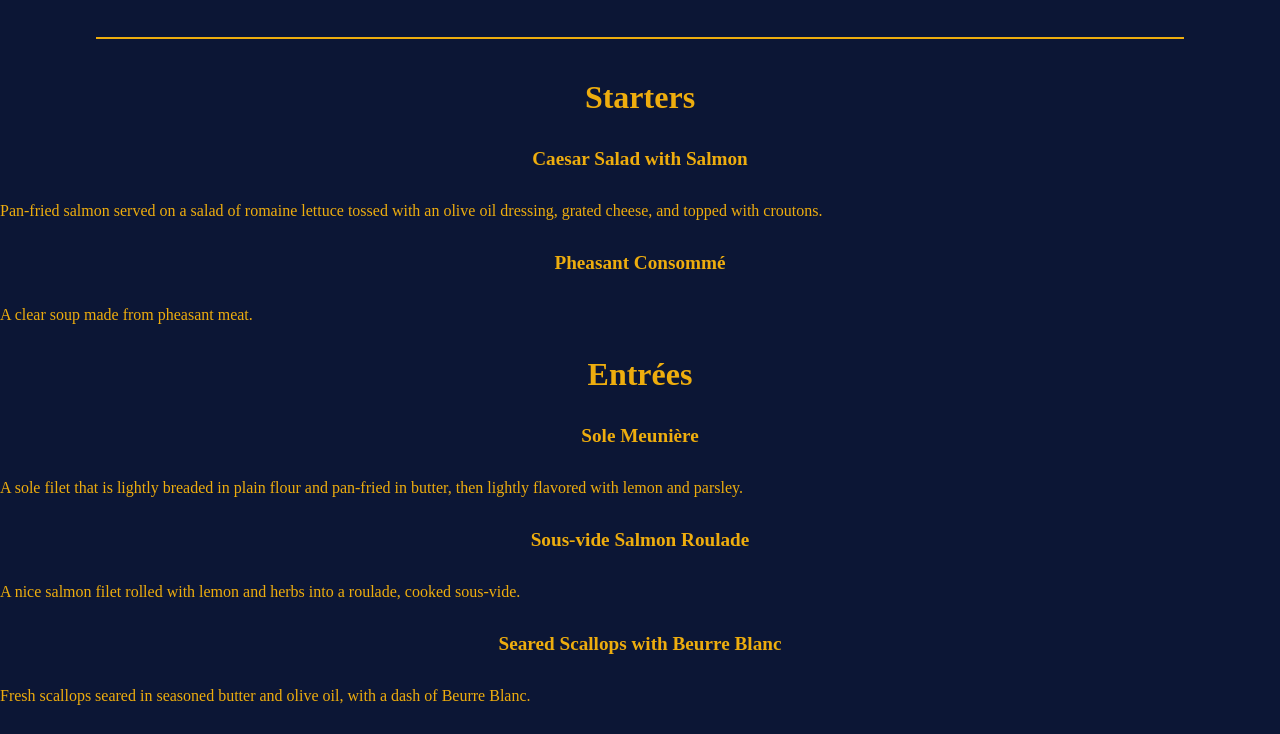
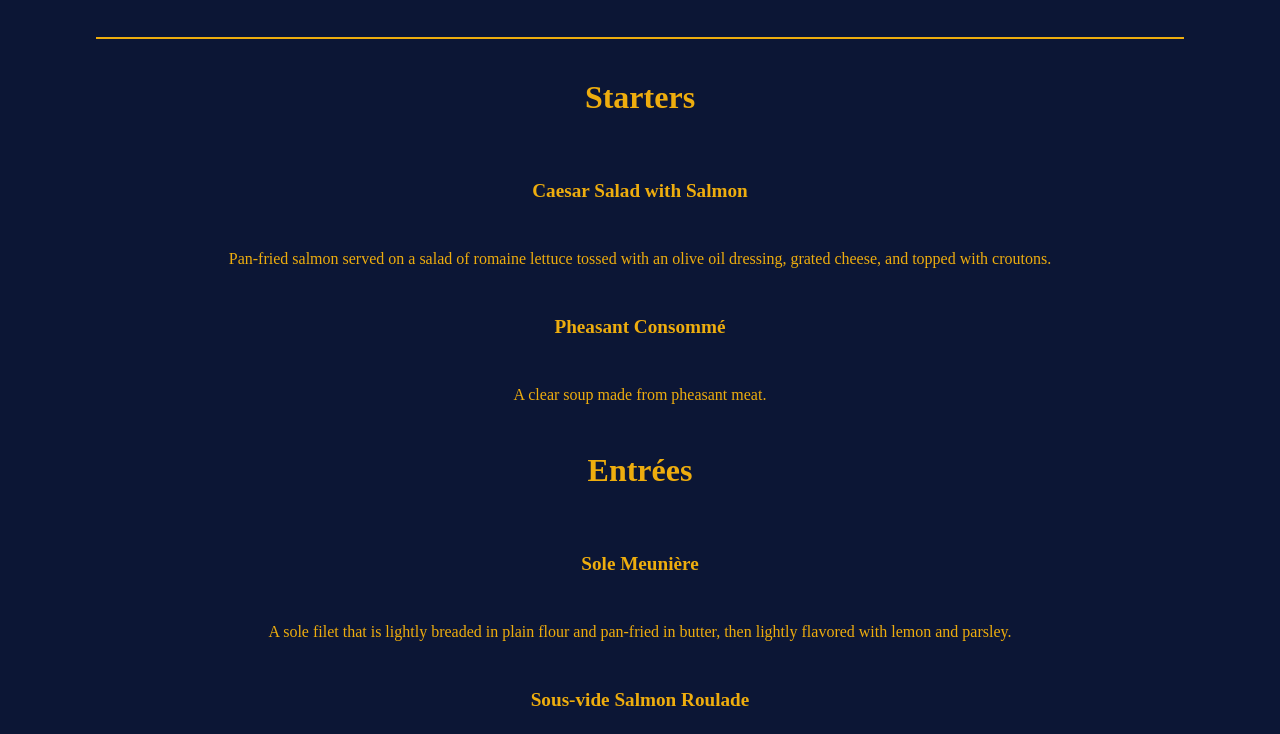
Before and after one commit to ajwjung/restaurant-page, a website built with webpack: page src/index.html in a window 1280 px wide. Shown: the part 1084-1818 px from the top of the page. Built offline with nearby package versions, Linux system fonts and the light colour scheme.

Commit message:
style: Center menu elements

```diff
--- a/src/style.css
+++ b/src/style.css
@@ -9,7 +9,7 @@
 }
 
 body {
-    height: 100%;
+    height: 100vh;
     margin: 0 auto;
     background: var(--main-bg-clr);
     color: var(--font-clr);
@@ -117,3 +117,22 @@ header,
     height: 250px;
     transform: translateX(-40%) translateY(5%);
 }
+
+/* Menu Page */
+.starters,
+.entrees,
+.desserts {
+    width: 100%;
+    text-align: center;
+}
+
+.menu-item {
+    display: flex;
+    flex-direction: column;
+    justify-content: center;
+    align-items: center;
+}
+
+.menu-item > p {
+    width: 70%;
+}
```
Also changed, not shown: dist/bundle.js.
